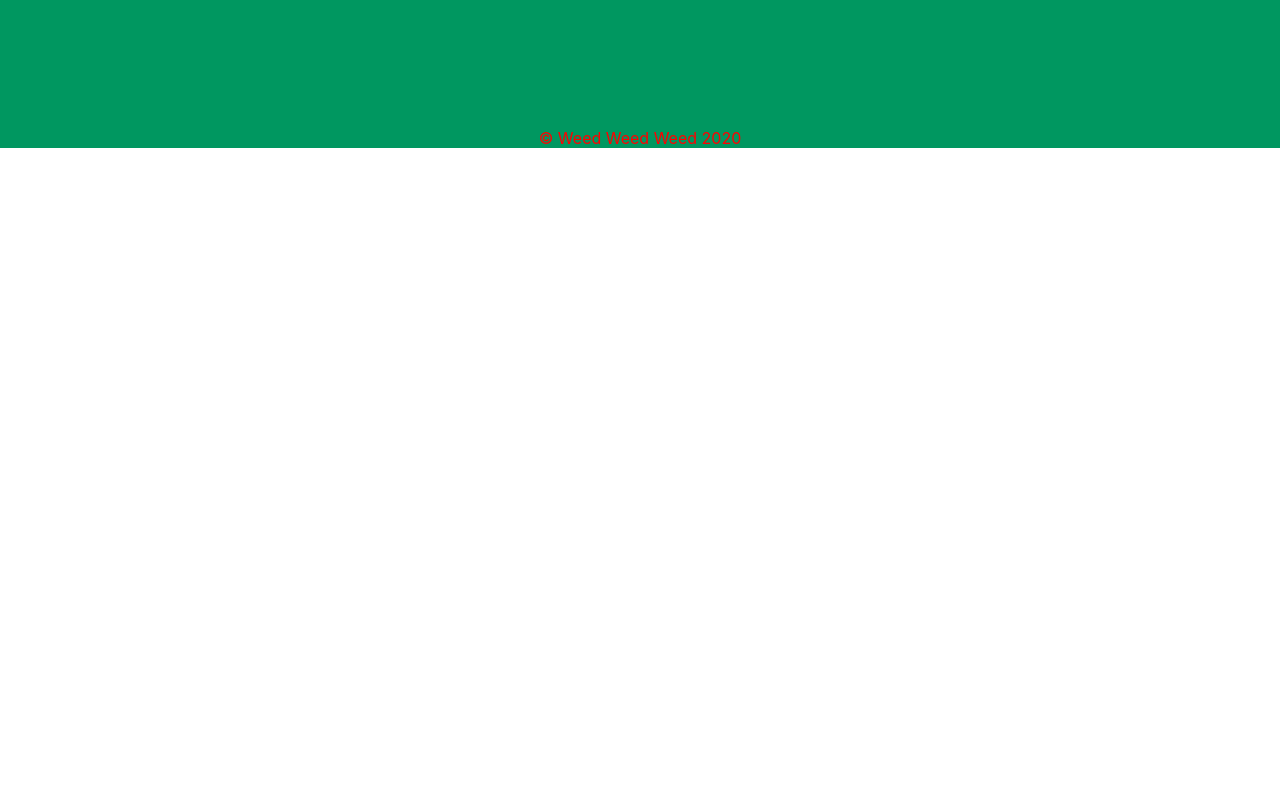
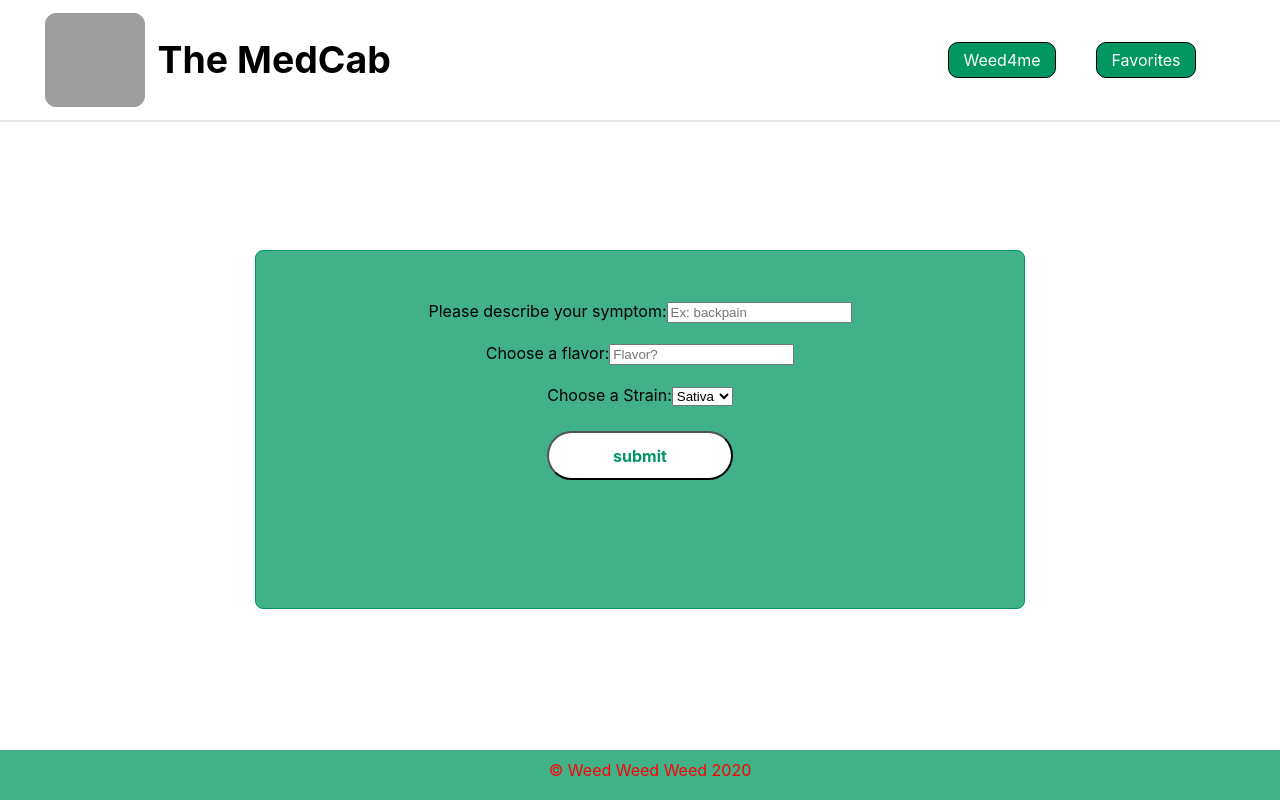
Before and after one commit to med-cab-bw-team/FE, a React (Create React App) app in the folder medcab-front-end/: page /weed4me in a window 1280 px wide. Built offline with nearby package versions, Linux system fonts and the light colour scheme; grey boxes are pictures that could not be loaded.

Commit message:
updated routes

```diff
--- a/medcab-front-end/src/App.js
+++ b/medcab-front-end/src/App.js
@@ -21,7 +21,7 @@ function App() {
         {/* <h1> Giving you the 411 on your local 420 </h1> */}
 
         <PrivateRoute exact path="/" component={Home} />
-        <PrivateRoute exact path="/about" component={RecForm} />
+        <Route exact path="/weed4me" component={RecForm} />
         <Route exact path="/signup" component={SignUpForm } />
         <Route exact path="/login" component={LoginForm } />
       </Switch>
--- a/medcab-front-end/src/components/Footer.js
+++ b/medcab-front-end/src/components/Footer.js
@@ -3,9 +3,15 @@ import styled from 'styled-components'
 
 const Foot = styled.div `
     color: red;
-    background-color: #009760;
-    ${'' /* margin-top: 15%; */}
-    padding-top:10%;
+
+    position: fixed;
+            padding: 10px 10px 0px 10px;
+            bottom: 0;
+            width: 100%;
+            height: 40px;
+            background: rgb(0, 151, 96, .75);
+
+
 `
 
 export const Footer = () => {
--- a/medcab-front-end/src/components/HeaderAuth.js
+++ b/medcab-front-end/src/components/HeaderAuth.js
@@ -67,7 +67,7 @@ function HeaderAuth() {
 
 
           <NavRight>
-           <a href="/about"> Weed4me </a>
+           <a href="/weed4me"> Weed4me </a>
            <a href="/favorites"> Favorites </a>
           </NavRight>
     </Nav>
--- a/medcab-front-end/src/components/LoginForm.js
+++ b/medcab-front-end/src/components/LoginForm.js
@@ -41,7 +41,7 @@ const StyledForm = styled.div`
   border: 1px solid #009760;
   border-radius: 8px;
   flex-direction: column;
-  background: rgb(0, 151, 96, .25);
+  background: rgb(0, 151, 96, .55);
   width: 50%;
   padding-bottom: 10%;
   padding-top: 1%;
--- a/medcab-front-end/src/components/RecForm.js
+++ b/medcab-front-end/src/components/RecForm.js
@@ -56,6 +56,7 @@ const ButtonStyling = styled.button`
 
 
  const RecForm = (props) => {
+    const history = useHistory();
 
     const handleChanges = e => {
       props.recommendStart(e);
@@ -65,6 +66,9 @@ const ButtonStyling = styled.button`
     const handleSubmit = e => {
         e.preventDefault();
         props.recommendation(`I am feeling ${props.symptom}, I need ${props.strain}, and I prefer the flavor ${props.flavor}`);
+        setTimeout(()=>{
+      history.push('/login')
+    },1500)
     }
 
     return(
@@ -82,14 +86,7 @@ const ButtonStyling = styled.button`
                     onChange = {handleChanges}
                     />
                 </label>
-                <label htmlFor= "strain">
-                    Choose a Strain:
-                   <select name='strain' id='strain' onChange = {handleChanges}>
-                       <option value="sativa"> Sativa </option>
-                       <option value="hybrid"> Hybrid </option>
-                       <option value="indica"> Indica </option>
-                   </select>
-                </label>
+                <br></br>
                 <br></br>
                 <label htmlFor= "flavor">
                     Choose a flavor:
@@ -105,7 +102,7 @@ const ButtonStyling = styled.button`
                 <br></br>
                 <label htmlFor= "strain">
                     Choose a Strain:
-                   <select>
+                   <select name='strain' id='strain' onChange = {handleChanges}>
                        <option value="sativa"> Sativa </option>
                        <option value="hybrid"> Hybrid </option>
                        <option value="indica"> Indica </option>
--- a/medcab-front-end/src/components/SignUpForm.js
+++ b/medcab-front-end/src/components/SignUpForm.js
@@ -6,7 +6,7 @@ import styled from "styled-components";
 import { connect } from "react-redux";
 import { registrationStart, register } from "../actions/actions";
 import Header from './Header'
-
+import {useHistory} from 'react-router-dom';
 
 const StyledH1 = styled.h1`
   border-bottom: 3px solid #029760;
@@ -56,6 +56,7 @@ const StyledForm = styled.div`
 const SignUpForm = (props) => {
   // console.log(props);
   // const user = props;
+  const history = useHistory();
   {
     /* -------- BUTTON STATE --------------- */
   }
@@ -78,6 +79,11 @@ const SignUpForm = (props) => {
   const onSubmitForm = (event) => {
     event.preventDefault();
     props.register({username: props.username, password: props.password, email: props.email, firstName: props.firstName, lastName: props.lastName, currentCity: props.currentCity, state_abbreviation: props.state_abbreviation});
+    setTimeout(()=>{
+      history.push('/weed4me')
+    },1500)
+
+
   };
   console.log("signupfrom");
 
```
